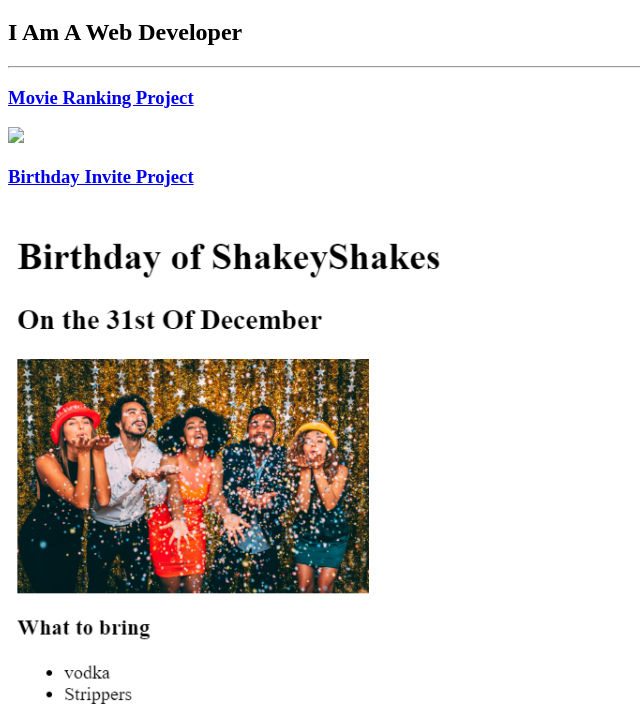
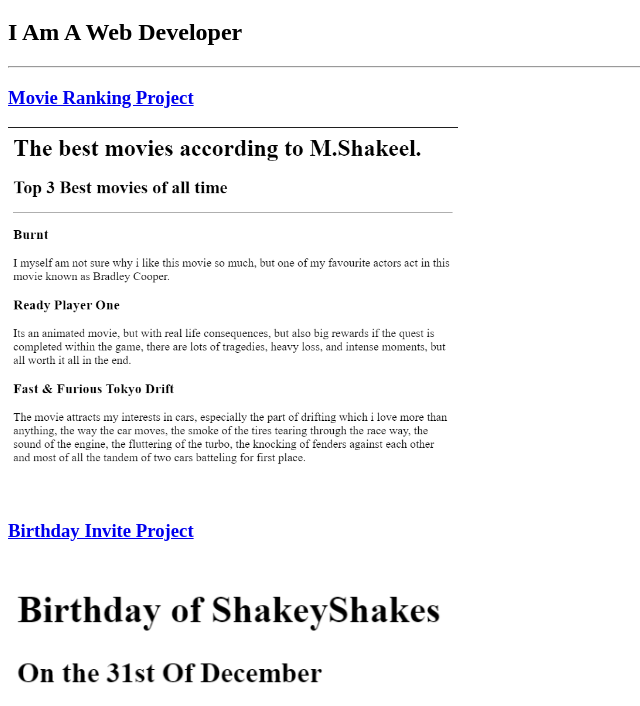
Before and after one commit to MuhammedShakeel/html.portfolio, a plain HTML site: page index.html in a window 1280 px wide. Shown: the part 61-767 px from the top of the page, without its empty margins (0-640 px from the left). Drawn offline with Linux system fonts and the light colour scheme.

Commit message:
Update index.html

```diff
--- a/index.html
+++ b/index.html
@@ -11,7 +11,7 @@
    <hr>
    <h3><a href="./public/movie review index.html">Movie Ranking Project</a></h3>
 
-   <img src="../4.3 HTML Porfolio Project/assets/images/Screenshot 2024-02-29 113759.png" width="450"/>
+   <img src="./assets/images/Screenshot 2024-02-29 113759.png" width="450"/>
     <br>
     <h3><a href="./public/birthday-invite.html">Birthday Invite Project</a></h3>
     <br>
```
